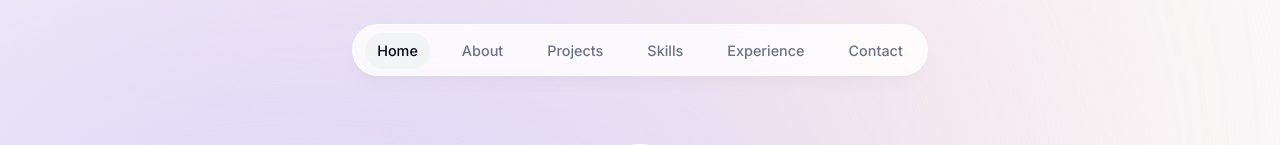
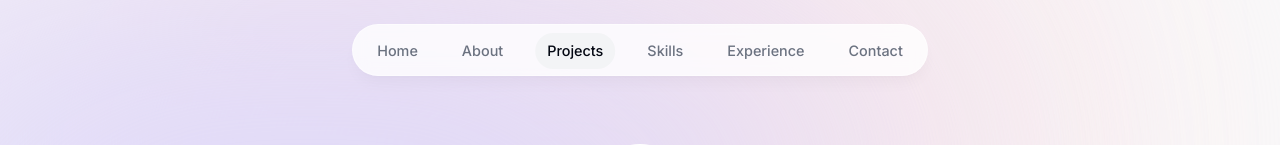
Before and after one commit to muhafs/portfolio-nextjs, a Next.js app: page / in a window 1280 px wide. Shown: the top 145 px of the page. Built offline with nearby package versions, Linux system fonts and the light colour scheme.

Commit message:
add observers to switch active header on scrolling

```diff
--- a/components/About.tsx
+++ b/components/About.tsx
@@ -3,6 +3,9 @@
 import joinWithAnd from "@/helpers/joinWithAnd";
 import SectionHeading from "./SectionHeading";
 import { motion } from "framer-motion";
+import { useInView } from "react-intersection-observer";
+import { useActiveContext } from "@/context/activeSectionContext";
+import { useEffect } from "react";
 
 export default function About() {
     const skill = {
@@ -17,8 +20,20 @@ export default function About() {
         current: ["play with guitar"],
     };
 
+    const { ref, inView } = useInView({
+        threshold: 0.75,
+    });
+    const { setActive } = useActiveContext();
+
+    useEffect(() => {
+        if (inView) {
+            setActive("About");
+        }
+    }, [setActive, inView]);
+
     return (
         <motion.section
+            ref={ref}
             id="about"
             className="mb-28 max-w-[45rem] scroll-mt-28 text-center leading-8 sm:mb-40"
             initial={{ opacity: 0, y: 100 }}
--- a/components/Hero.tsx
+++ b/components/Hero.tsx
@@ -5,10 +5,25 @@ import Image from "next/image";
 import { motion } from "framer-motion";
 import { BsArrowRight, BsGithub, BsLinkedin } from "react-icons/bs";
 import { HiDownload } from "react-icons/hi";
+import { useInView } from "react-intersection-observer";
+import { useActiveContext } from "@/context/activeSectionContext";
+import { useEffect } from "react";
 
 export default function Hero() {
+    const { ref, inView } = useInView({
+        threshold: 0.5,
+    });
+    const { setActive } = useActiveContext();
+
+    useEffect(() => {
+        if (inView) {
+            setActive("Home");
+        }
+    }, [setActive, inView]);
+
     return (
         <section
+            ref={ref}
             id="home"
             className="mb-28 max-w-[50rem] scroll-mt-[100rem] text-center sm:mb-0"
         >
--- a/components/Projects.tsx
+++ b/components/Projects.tsx
@@ -1,10 +1,26 @@
+"use client";
+
 import { projectsData } from "@/lib/data";
 import SectionHeading from "./SectionHeading";
 import Project from "./Project";
+import { useEffect } from "react";
+import { useInView } from "react-intersection-observer";
+import { useActiveContext } from "@/context/activeSectionContext";
 
 export default function Projects() {
+    const { ref, inView } = useInView({
+        threshold: 0.5,
+    });
+    const { setActive } = useActiveContext();
+
+    useEffect(() => {
+        if (inView) {
+            setActive("Projects");
+        }
+    }, [setActive, inView]);
+
     return (
-        <section id="projects" className="scroll-mt-28">
+        <section ref={ref} id="projects" className="scroll-mt-28">
             <SectionHeading>My projects</SectionHeading>
 
             <div>
```
